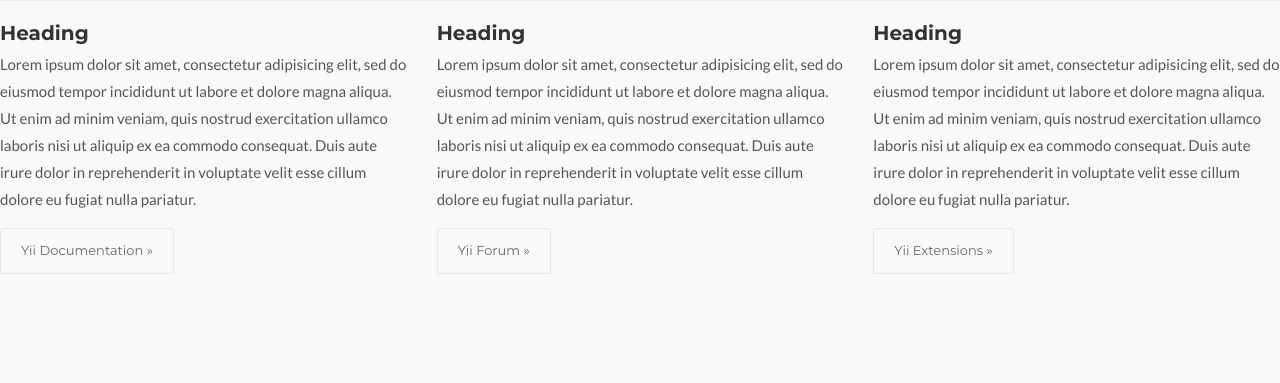
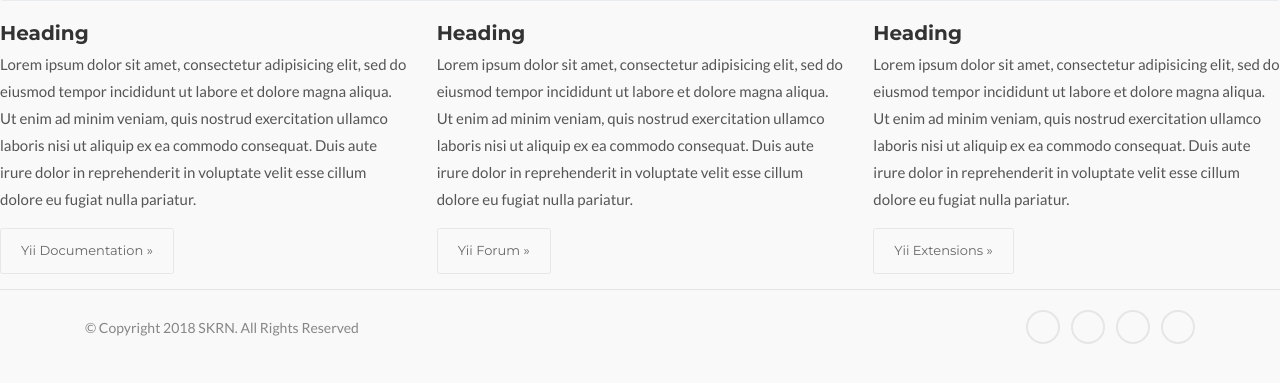
Before and after one commit to yaluikang/skrn, a Yii app: template views/site/index.php in a window 1280 px wide. Shown: the part 363-746 px from the top of the page. Run offline with PHP 8.4 and a stand-in for Yii, Linux system fonts and the light colour scheme; the template is opened without the code that fills it, so the values that code supplies are empty; some libraries are stand-ins or nearby versions.

Commit message:
views 1.7

```diff
--- a/views/layouts/main.php
+++ b/views/layouts/main.php
@@ -105,6 +105,25 @@ AppAsset::register($this);
 
 <?= $content ?>
 
+<footer id="footer-pro">
+    <div class="container">
+        <div class="row">
+            <div class="col-md">
+                <div class="copyright-text-pro">&copy; Copyright 2018 SKRN. All Rights Reserved</div>
+            </div><!-- close .col -->
+            <div class="col-md">
+                <ul class="social-icons-pro">
+                    <li class="facebook-color"><a href="http://facebook.com/progressionstudios" target="_blank"><i class="fab fa-facebook-f"></i></a></li>
+                    <li class="twitter-color"><a href="http://twitter.com/Progression_S" target="_blank"><i class="fab fa-twitter"></i></a></li>
+                    <li class="youtube-color"><a href="http://youtube.com" target="_blank"><i class="fab fa-youtube"></i></a></li>
+                    <li class="vimeo-color"><a href="http://vimeo.com" target="_blank"><i class="fab fa-vimeo-v"></i></a></li>
+                </ul>
+            </div><!-- close .col -->
+        </div><!-- close .row -->
+    </div><!-- close .container -->
+</footer>
+
+<a href="#0" id="pro-scroll-top"><i class="fas fa-chevron-up"></i></a>
 <?php $this->endBody() ?>
 </body>
 </html>
```
